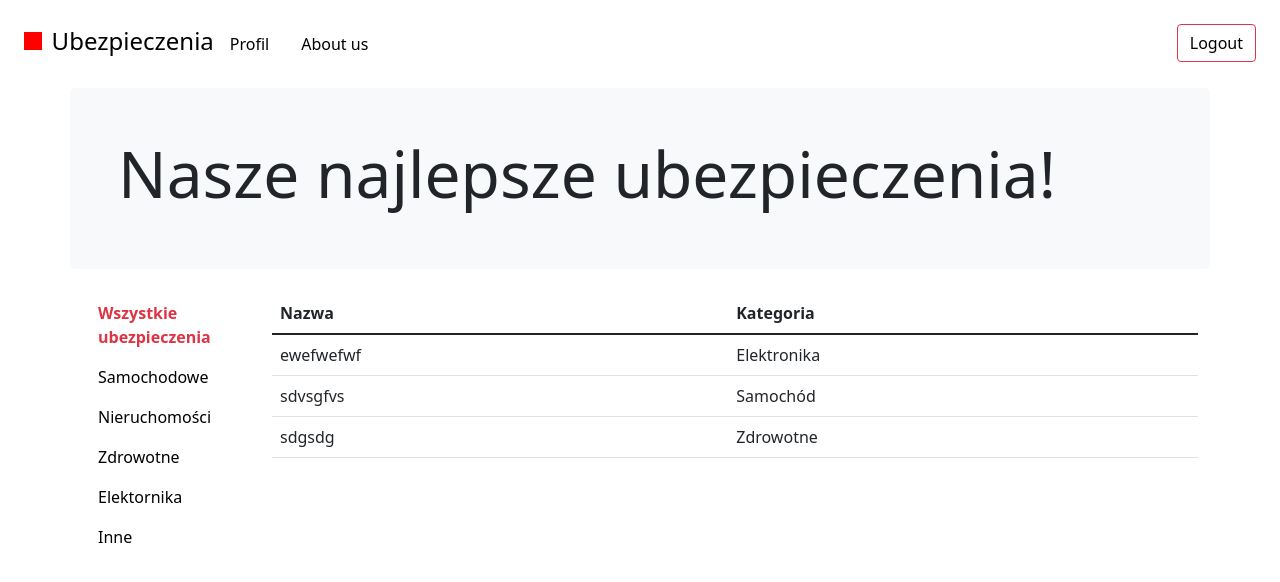
After one commit to przemekskowronski/Ubezpieczalnia1, a Django app: page /index/ in a window 1280 px wide. The commit adds this page. Shown: the top 582 px of the page. Run offline with Django 3.2, Linux system fonts and the light colour scheme; data comes from the database, SQL or seed files in the repository; both versions use the stored data as it was after the commit; style sheets or scripts are compiled from the project's sources.

Commit message:
index and css

```diff
--- a/Ubezpieczalnia/settings.py
+++ b/Ubezpieczalnia/settings.py
@@ -121,7 +121,7 @@ USE_TZ = True
 # https://docs.djangoproject.com/en/3.2/howto/static-files/
 
 STATIC_URL = '/static/'
-
+STATICFILES_DIRS =['styles', 'assets']
 # Default primary key field type
 # https://docs.djangoproject.com/en/3.2/ref/settings/#default-auto-field
 
--- a/Ubezpieczalnia/urls.py
+++ b/Ubezpieczalnia/urls.py
@@ -15,10 +15,12 @@ Including another URLconf
 """
 from django.contrib import admin
 from django.urls import path
-from ubezpieczenia.views import test_response, wszystkie_ubezpieczenia
+from ubezpieczenia.views import test_response, wszystkie_ubezpieczenia, login, index
 
 urlpatterns = [
     path('admin/', admin.site.urls),
     path('test/', test_response),
+    path('login/', login),
+    path('index/', index),
     path('wszystkie_ubezpieczenia/', wszystkie_ubezpieczenia)
 ]
--- /dev/null
+++ b/static/style.scss
@@ -0,0 +1,50 @@
+@import url("https://fonts.googleapis.com/css2?family=Poppins:wght@300;500;700&display=swap");
+
+body {
+  color: black;
+  margin: 0;
+  font-family: "Poppins", sans-serif;
+}
+
+a {
+  text-decoration: none !important;
+  color: black !important;
+}
+
+.nav-link,
+.nav-item {
+  color: black !important;
+}
+
+.login__headerImage {
+  height: 100vh;
+  position: absolute;
+  right: 0;
+  width: 50%;
+  object-fit: cover;
+}
+
+.w-100 {
+  width: 100%;
+}
+
+.w-50 {
+  width: 50%;
+}
+
+.vh-100 {
+  height: 100vh;
+}
+
+.customNavbar {
+  position: absolute;
+  top: 1rem;
+  left: 1rem;
+}
+
+.redBox {
+  width: 1.1rem;
+  height: 1.1rem;
+  background-color: red;
+  margin-right: 10px;
+}
--- /dev/null
+++ b/templates/index.html
@@ -0,0 +1,79 @@
+<!DOCTYPE html>
+<html lang="en">
+  <head>
+    <meta charset="UTF-8" />
+    <meta http-equiv="X-UA-Compatible" content="IE=edge" />
+    <meta name="viewport" content="width=device-width, initial-scale=1.0" />
+    <link rel="stylesheet" href="./style.css" />
+    <link
+      href="https://cdn.jsdelivr.net/npm/bootstrap@5.1.3/dist/css/bootstrap.min.css"
+      rel="stylesheet"
+      integrity="sha384-1BmE4kWBq78iYhFldvKuhfTAU6auU8tT94WrHftjDbrCEXSU1oBoqyl2QvZ6jIW3"
+      crossorigin="anonymous"
+    />
+    <title>Document</title>
+  </head>
+  <body>
+    <ul class="nav m-4 justify-content-between">
+      <div class="d-flex align-items-baseline">
+        <li class="nav-item ">
+          <a class="d-flex align-items-baseline" href="index.html">
+            <div class="redBox"></div>
+            <h4>Ubezpieczenia</h4>
+          </a>
+        </li>
+        <li class="nav-item">
+          <a class="nav-link" href="profile.html">Profil</a>
+        </li>
+        <li class="nav-item">
+          <a class="nav-link" href="#">About us</a>
+        </li>
+      </div>
+
+      <li class="float-end">
+        <a href="login.html" class="btn btn-outline-danger" type="submit">Logout</a>
+      </li>
+    </ul>
+
+    <div class="container bg-light rounded-3 p-5 mb-4">
+      <h2 class="display-3">Nasze najlepsze ubezpieczenia!</h2>
+    </div>
+
+    <div class="container"><div class="row">
+      <div class="col-md-2">
+        <nav class="nav flex-column">
+          <a class="nav-link text-danger" aria-current="page" href="#"><b>Wszystkie ubezpieczenia</b></a>
+          <a class="nav-link" href="#">Samochodowe</a>
+          <a class="nav-link" href="#">Nieruchomości</a>
+          <a class="nav-link" href="#">Zdrowotne</a>
+          <a class="nav-link" href="#">Elektornika</a>
+          <a class="nav-link" href="#">Inne</a>
+        </nav>
+      </div>
+      <div class="col-md-10">
+        <table class="table">
+          <thead>
+            <tr>
+              <th>Nazwa</th>
+              <th>Kategoria</th>
+            </tr>
+          </thead>
+          <tbody>
+            {% for ubezpieczenie in ubezpieczenie %}
+            <tr>
+              <td>{{ ubezpieczenie.tytul}}</td>
+              <td>{{ ubezpieczenie.kategoria}}</td>
+            </tr>
+                {% endfor %}
+          </tbody>
+        </table>
+      </div>
+    </div>
+
+    <script
+      src="https://cdn.jsdelivr.net/npm/bootstrap@5.1.3/dist/js/bootstrap.bundle.min.js"
+      integrity="sha384-ka7Sk0Gln4gmtz2MlQnikT1wXgYsOg+OMhuP+IlRH9sENBO0LRn5q+8nbTov4+1p"
+      crossorigin="anonymous"
+    ></script>
+  </body>
+</html>
--- a/ubezpieczenia/models.py
+++ b/ubezpieczenia/models.py
@@ -21,6 +21,7 @@ class Ubezpieczenie(models.Model):
     data_zakonczenia = models.DateField(null=True, blank=True)
     znizka = models.DecimalField(max_digits=4, decimal_places=2,
                                       null=True, blank=True)
+    kategoria = models.TextField(default="")
     plakat = models.ImageField(upload_to="plakaty", null=True, blank=True)
     dodatkowe = models.OneToOneField(DodatkoweInfo, on_delete=models.CASCADE, null=True, blank=True)
 
--- a/ubezpieczenia/views.py
+++ b/ubezpieczenia/views.py
@@ -9,6 +9,12 @@ def test_response(request):
 def wszystkie_ubezpieczenia(request):
     wszystkie = Ubezpieczenie.objects.all()
     return render(request, 'ubezpieczenia.html', {'ubezpieczenie': wszystkie})
+
+def login(request):
+    return render(request, 'login.html')
+def index(request):
+    wszystkie = Ubezpieczenie.objects.all()
+    return render(request, 'index.html', {'ubezpieczenie': wszystkie})
 
 
 '''
```
Also changed, not shown: styles/style.css (added, +51 -0 lines), templates/createForm.html (added, +73 -0 lines), templates/login.html (added, +55 -0 lines), templates/ubezpieczenia.html (+7 -12 lines), assets/loginImage.jpg (added), db.sqlite3, ubezpieczenia/migrations/0009_alter_dodatkoweinfo_gatunek.py (added), ubezpieczenia/migrations/0010_ubezpieczenie_kategoria_alter_dodatkoweinfo_gatunek.py (added), 1 other file.
